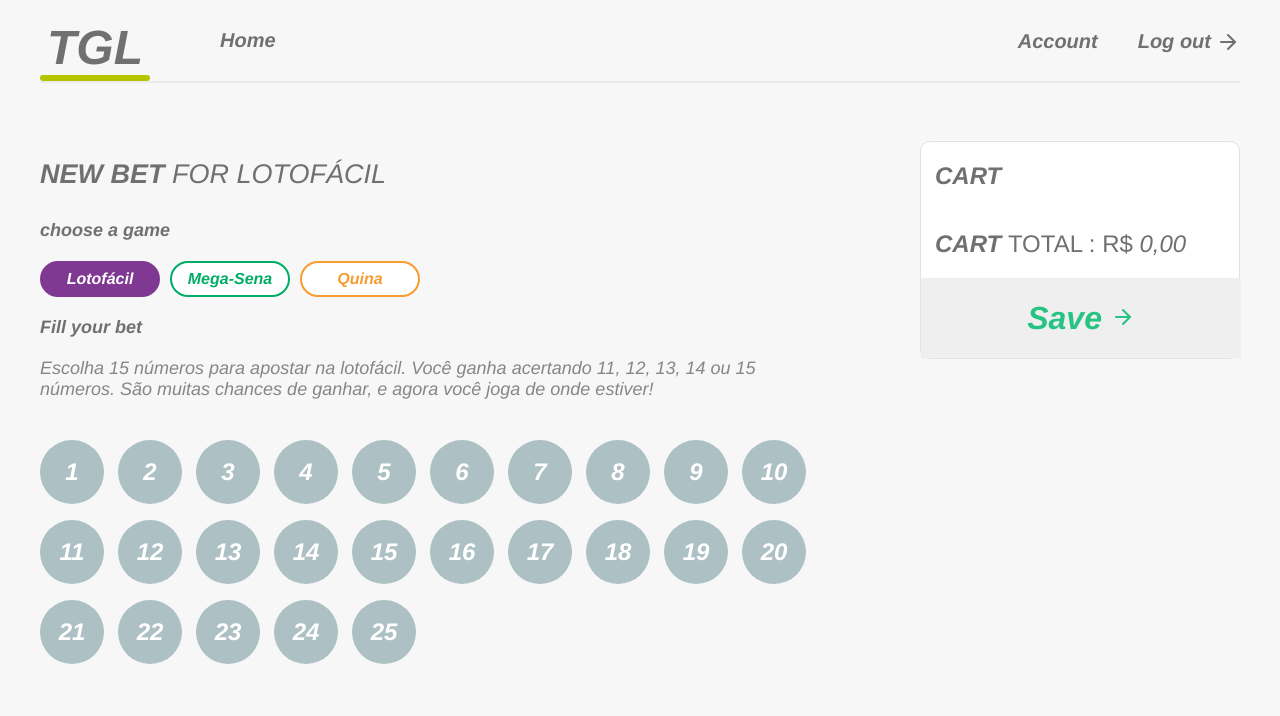
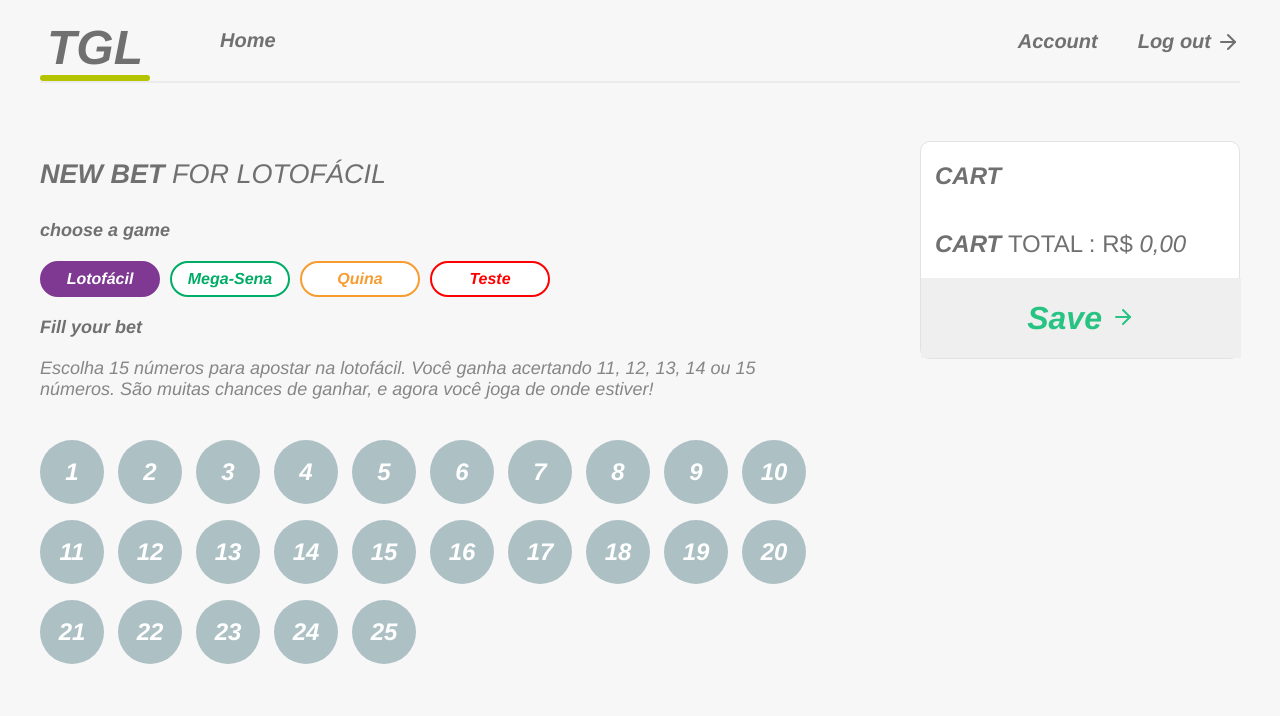
Before and after one commit to ermessonlima/Prova-TGL-JS, a plain HTML site: page index.html in a window 1280 px wide. Shown: the top 716 px of the page. Drawn offline with Linux system fonts and the light colour scheme.

Commit message:
Finished Lottery

```diff
--- a/css/style.css
+++ b/css/style.css
@@ -1,5 +1,3 @@
-@import url('https://fonts.googleapis.com/css2?family=Bebas+Neue&family=Open+Sans:ital,wght@0,300;0,400;0,700;1,400;1,600&display=swap');
-
 /** global **/
 * {
     font-family: Helvetica, sans-serif;
--- a/games.json
+++ b/games.json
@@ -26,6 +26,15 @@
       "max-number": 5,
       "color": "#F79C31",
       "min-cart-value": 30
+    },
+    {
+      "type": "Teste",
+      "description": "Escolha 5dsfds números dos 80 disponíveis na quina. 5, 4, 3 ou 2 acertos. São seis sorteios semanais e seis chances de ganhar.",
+      "range": 24,
+      "price": 8,
+      "max-number": 5,
+      "color": "#ff0000",
+      "min-cart-value": 30
     }
   ]
 }
--- a/script.js
+++ b/script.js
@@ -1,6 +1,10 @@
+//Inicio da função IIFE
 (function ($) {
+
+  //Evitar uso de variaveis não declaradas
   'use strict';
 
+  //Seleciona elementos do html
   let $type = document.querySelector('[data-js="type"]');
   let $ranger = document.querySelector('[data-js="numbers"]');
   let $totalCart = document.querySelector('[data-js="totalCart"]');
@@ -13,19 +17,24 @@
   let $completeNumber = document.querySelector('[data-js="completeNumber"]');
 
   const lottery = (function () {
-
+    //Jogos
     var games = [];
+    //Tipo do jogo, ex: lotofacil, mega-sena...
     var typeGame = {};
+    //Adicionar id
     var lotteryId = 0;
+    //Valor dos jogos no carrinho
     var totalCartValue = 0;
+    //Numeros selecionados
     var checkedNumbers = [];
+    //Numeros do carrinho
     var numbersLottery = [];
 
     return {
       init: function () {
         this.ajaxRequest();
       },
-
+      // Requisição Ajax
       ajaxRequest: function () {
         const ajax = new XMLHttpRequest();
         ajax.open('GET', '../games.json');
@@ -33,6 +42,7 @@
         ajax.addEventListener('readystatechange', () => lottery.getTypesLottery(ajax));
       },
 
+      //Add jogos do arquivo JSON no array games
       getTypesLottery: function (parm) {
         if (parm.readyState === 4 && parm.status === 200) {
           games = JSON.parse(parm.responseText).types;
@@ -41,27 +51,45 @@
         };
       },
 
+      //Cria botoes para escolha do tipo do jogo
       createButtons: function () {
         games.forEach(game => {
+          console.log(game)
           $typeButton.insertAdjacentHTML(
-            'beforeend', '<button class="lottery-buttons" data-js="'+ game.type+'">'+ game.type +' </button>'
+            'beforeend', '<button class="lottery-buttons" data-js="' + game.type + '">' + game.type + ' </button>'
           );
         });
         lottery.changeButtonChecked();
         lottery.getDescriptionType(lottery.checkedButtonColor(0));
       },
 
+      //Carregar primeiro jogo (ex.: Lotofacil)
       getDescriptionType: function () {
         lottery.loadGame(lottery.getDescriptionTypeLottery(games[0].type)[0]);
       },
 
+
+      //Carrega jogos
+      loadGame: function (type) {
+        lottery.clearBet();
+        checkedNumbers = [];
+        Object.assign(typeGame, type);
+        lottery.completeNumbersForType(type);
+        lottery.handleBetNumbers(type);
+        $description.innerText = type.description;
+        $type.innerText = type.type.toUpperCase();
+      },
+
+      //Pegar descrição do jogo
       getDescriptionTypeLottery: function (type) {
         return games.filter(game => {
           return game.type === type;
         })
       },
 
+
       changeButtonChecked: function () {
+
         $typeButton.childNodes.forEach((button, index) => {
           button.addEventListener('click', () => {
             const type = lottery.getDescriptionTypeLottery(button.dataset.js)[0];
@@ -76,32 +104,16 @@
           const game = lottery.getDescriptionTypeLottery(button.dataset.js)[0];
           if (currentIndex === index) {
             button.setAttribute(
-              'style', 'background-color: '+game.color+'; color: #FFFFFF; border: 2px solid '+game.color +';' )
+              'style', 'background-color: ' + game.color + '; color: #FFFFFF; border: 2px solid ' + game.color + ';')
           } else {
-            button.setAttribute('style', 'background-color: #FFFFFF; color:' + game.color +';  border: 2px solid' + game.color +';');
+            button.setAttribute('style', 'background-color: #FFFFFF; color:' + game.color + ';  border: 2px solid' + game.color + ';');
           }
         })
       },
 
-      loadGame: function (type) {
-        lottery.clearBet();
-        checkedNumbers = [];
-        Object.assign(typeGame, type);
-        lottery.completeNumbers(type);
-        lottery.handleBetNumbers(type);
-        $description.innerText = type.description;
-        $type.innerText = type.type.toUpperCase();
-      },
-
-      completeNumbers: function (type) {
-        for (var index = 1; index <= type.range; index++) {
-          $ranger.insertAdjacentHTML(
-            'beforeend', `<button class="number" data-js="${index}" value="${index}"> ${index}  </button>`
-          );
-        }
-      },
-
+      //Limpar o jogo ao mudar de opção
       clearBet: function () {
+        console.log('oi')
         $ranger.innerHTML = '';
       },
 
@@ -122,6 +134,7 @@
         })
       },
 
+      //Adicionar evento de clique e função aos botoes
       buttonsLottery: function () {
         $cleanNumbers.addEventListener('click', lottery.cleanNumbers);
         $cartButton.addEventListener('click', lottery.addToCart);
@@ -129,6 +142,7 @@
         $saveButton.addEventListener('click', lottery.saveGame);
       },
 
+      //Limpar numeros
       cleanNumbers: function () {
         checkedNumbers.forEach(number => {
           document.querySelector(`[data-js="${number}"]`)
@@ -137,14 +151,43 @@
         checkedNumbers = [];
       },
 
-      addToCart: function () {
-        if (checkedNumbers.length == typeGame['max-number']) {
-          lottery.createBet();
-          lotteryId += 1;
-          lottery.cleanNumbers();
+      //Carregar numeros pela ranger
+      completeNumbersForType: function (type) {
+        for (var index = 1; index <= type.range; index++) {
+          $ranger.insertAdjacentHTML(
+            'beforeend', `<button class="number" data-js="${index}" value="${index}"> ${index}  </button>`
+          );
         }
       },
 
+
+    //Completar numeros
+      completeNumber: function () {
+
+
+          checkedNumbers.forEach(number => {
+            document.querySelector(`[data-js="${number}"]`)
+              .setAttribute('style', 'background-color: #ADC0C4;')
+          });
+          checkedNumbers = [];
+
+
+        let randomNumber = 0;
+        while (checkedNumbers.length < typeGame['max-number']) {
+          randomNumber = Math.ceil(Math.random() * (typeGame.range));
+          if (!lottery.isInCurrentBet(randomNumber)) {
+            document.querySelector(`[data-js='${randomNumber}']`).click();
+          }
+        }
+      },
+
+      isInCurrentBet: function (number) {
+        return checkedNumbers.some(item => {
+          return number === item;
+        })
+      },
+
+      //Criar jogo no carrinho
       createBet: function () {
         $numbersLottery.insertAdjacentHTML('beforeend',
           `<div class="lotteryCard" data-id="${lotteryId}" data-js="bet${typeGame.type}">
@@ -170,16 +213,16 @@
         lottery.removeBetFromCart();
       },
 
-      completeNumber: function () {
-        let randomNumber = 0;
-        while (checkedNumbers.length < typeGame['max-number']) {
-          randomNumber = Math.ceil(Math.random() * (typeGame.range));
-          if (!lottery.isInCurrentBet(randomNumber)) {
-            document.querySelector(`[data-js='${randomNumber}']`).click();
-          }
+      //Add item no carrinho
+      addToCart: function () {
+        if (checkedNumbers.length == typeGame['max-number']) {
+          lottery.createBet();
+          lotteryId += 1;
+          lottery.cleanNumbers();
         }
       },
 
+      //Remover item do carrinho
       removeBetFromCart: function () {
         const betToBeRemoved = document.querySelector(`[data-id="${lotteryId}"]`);
 
@@ -197,16 +240,10 @@
         })
       },
 
+      // Remover . e adicionar ,
       changeTotalValue: function () {
         $totalCart.textContent = String(totalCartValue.toFixed(2)).replace('.', ',');
       },
-
-      isInCurrentBet: function (number) {
-        return checkedNumbers.some(item => {
-          return number === item;
-        })
-      }
-
     }
 
   }());
```
Also changed, not shown: index.html (+1 -1 lines).
